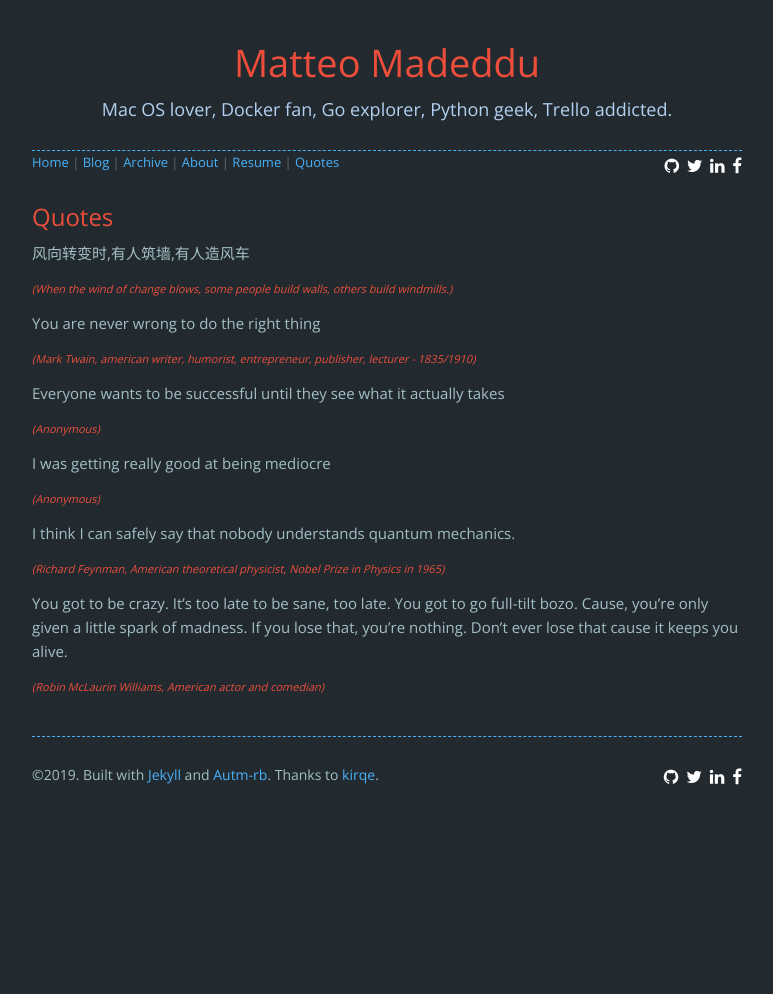
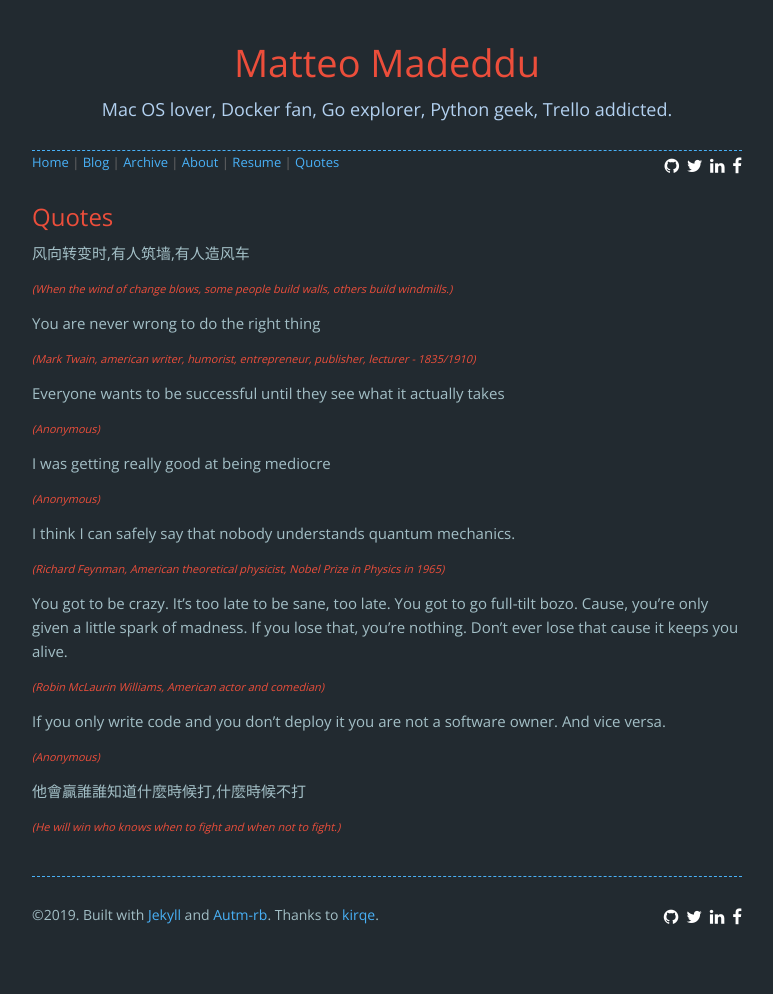
Before and after one commit to made2591/blog.madeddu.xyz, a Jekyll site: the page built from quotes.html, in a window 1280 px wide. Shown: the whole page, without its empty margins (253-1026 px from the left). Built offline with Jekyll 4.4.1, drawn with Linux system fonts in a browser that asks for light colours; nearby versions of some CDN libraries; comment, search, counter and statistics services are not loaded; before the commit the page ends 900 px from its top, so only the background shows below that.

Commit message:
Update quotes.yml

```diff
--- a/_data/quotes.yml
+++ b/_data/quotes.yml
@@ -28,3 +28,13 @@ text: |
   You got to be crazy. It’s too late to be sane, too late. You got to go full-tilt bozo. Cause, you’re only given a little spark of madness. If you lose that, you’re nothing. Don’t ever lose that cause it keeps you alive.
 
   <span style="font-size: 11px; font-style: italic;">(Robin McLaurin Williams, American actor and comedian)<span>
+
+
+  If you only write code and you don't deploy it you are not a software owner. And vice versa.
+
+  <span style="font-size: 11px; font-style: italic;">(Anonymous)<span>
+
+
+  他會贏誰誰知道什麼時候打,什麼時候不打
+
+  <span style="font-size: 11px; font-style: italic;">(He will win who knows when to fight and when not to fight.)<span>
```
